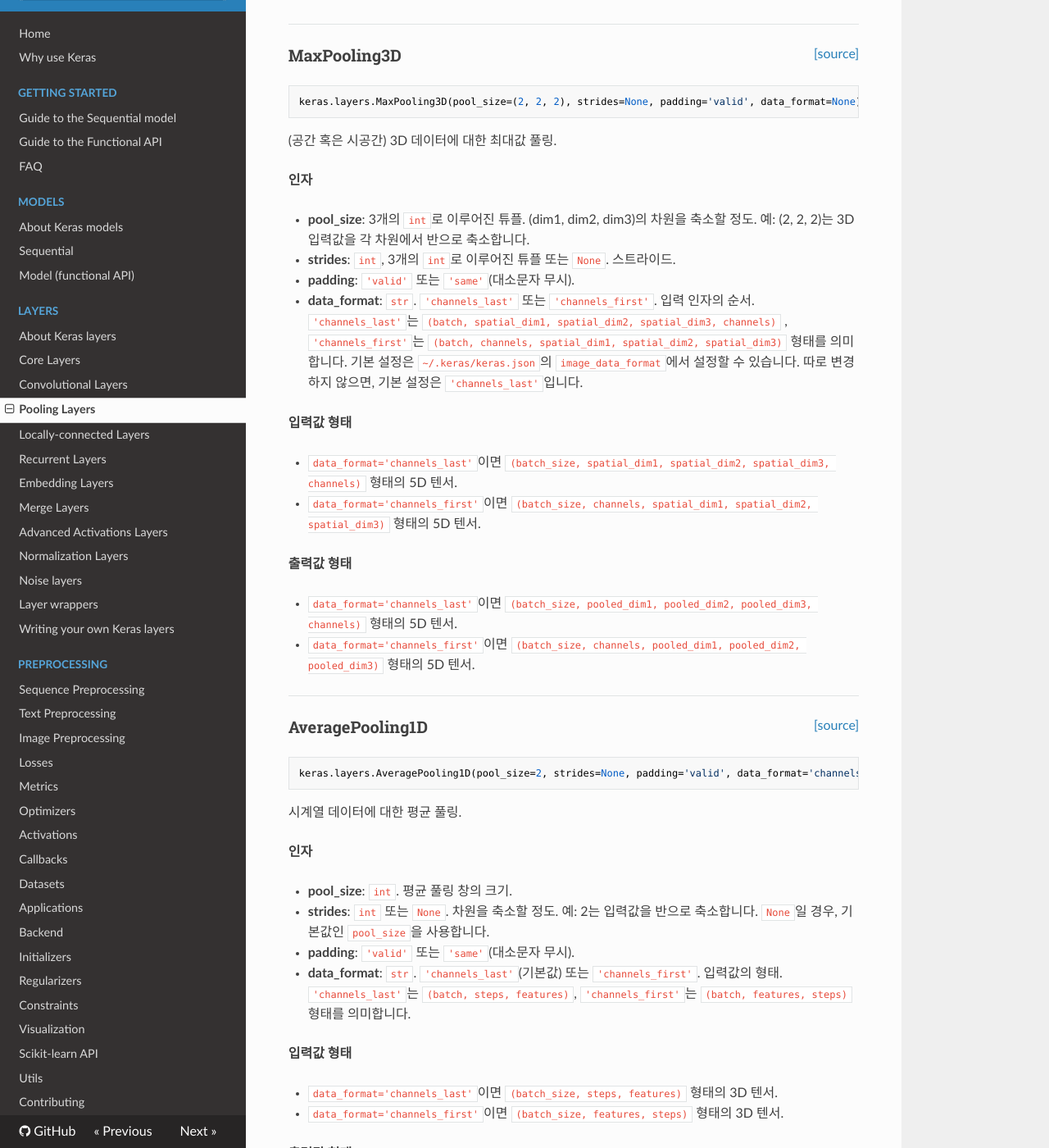
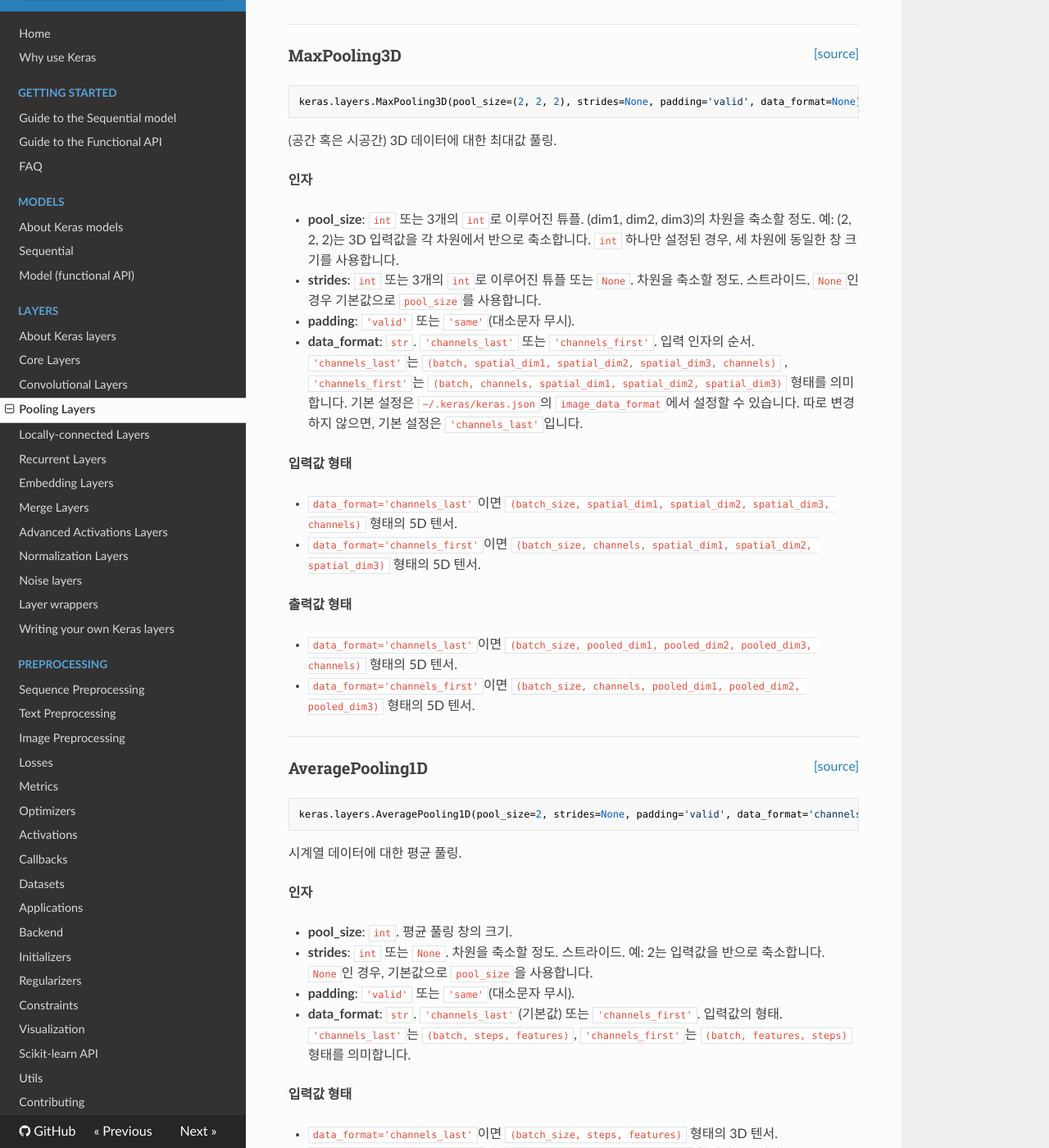
Before and after one commit to keras-team/keras-docs-ko, an MkDocs documentation site: the page built from sources/layers/pooling.md, in a window 1280 px wide and 1400 px high, scrolled down 1506 px. Shown: the whole window at 82% size. Built offline with MkDocs 1.6.1, drawn with Linux system fonts in a browser that asks for light colours; nearby versions of some CDN libraries; some of the changed text lies outside the part shown.

Commit message:
Update pooling.md
Maxpooling3D의 pool_size에 `int`추가
stride 형식 통일

```diff
--- a/sources/layers/pooling.md
+++ b/sources/layers/pooling.md
@@ -10,7 +10,7 @@ keras.layers.MaxPooling1D(pool_size=2, strides=None, padding='valid', data_forma
 __인자__
 
 - __pool_size__: `int`. 최대값 풀링 창<sub>window</sub>의 크기.
-- __strides__: `int` 또는 `None`. 차원을 축소할 정도.
+- __strides__: `int` 또는 `None`. 차원을 축소할 정도. 스트라이드.
     예: 2는 입력 값을 반으로 줄입니다.
     `None`일 경우, 기본값으로 `pool_size`을 사용합니다.
 - __padding__: `str`. `'valid'` 또는 `'same'`(대소문자 무시).
@@ -53,8 +53,8 @@ __인자__
     (가로, 세로)의 차원을 축소할 정도.
     예: (2, 2)는 2D 입력값을 각 차원에서 반으로 축소합니다.
     `int` 하나만 설정된 경우, 두 차원에 동일한 창 크기를 사용합니다.
-- __strides__: `int`, 2개의 `int`로 이루어진 튜플 또는 `None`. 스트라이드.
-    `None`일 경우 기본값으로 `pool_size`를 사용합니다.
+- __strides__: `int`, 2개의 `int`로 이루어진 튜플 또는 `None`. 차원을 축소할 정도. 스트라이드.
+    `None`인 경우 기본값으로 `pool_size`를 사용합니다.
 - __padding__: `'valid'` 또는 `'same'`(대소문자 무시).
 - __data_format__: `str`.
     `'channels_last'` 또는 `'channels_first'`.
@@ -96,10 +96,12 @@ keras.layers.MaxPooling3D(pool_size=(2, 2, 2), strides=None, padding='valid', da
 
 __인자__
 
-- __pool_size__: 3개의 `int`로 이루어진 튜플.
+- __pool_size__: `int` 또는 3개의 `int`로 이루어진 튜플.
     (dim1, dim2, dim3)의 차원을 축소할 정도.
     예: (2, 2, 2)는 3D 입력값을 각 차원에서 반으로 축소합니다.
-- __strides__: `int`, 3개의 `int`로 이루어진 튜플 또는 `None`. 스트라이드.
+    `int` 하나만 설정된 경우, 세 차원에 동일한 창 크기를 사용합니다.
+- __strides__: `int` 또는 3개의 `int`로 이루어진 튜플 또는 `None`. 차원을 축소할 정도. 스트라이드.
+    `None`인 경우 기본값으로 `pool_size`를 사용합니다.
 - __padding__: `'valid'` 또는 `'same'`(대소문자 무시).
 - __data_format__: `str`.
     `'channels_last'` 또는 `'channels_first'`.
@@ -144,9 +146,9 @@ keras.layers.AveragePooling1D(pool_size=2, strides=None, padding='valid', data_f
 __인자__
 
 - __pool_size__: `int`. 평균 풀링 창의 크기.
-- __strides__: `int` 또는 `None`. 차원을 축소할 정도.
+- __strides__: `int` 또는 `None`. 차원을 축소할 정도. 스트라이드.
     예: 2는 입력값을 반으로 축소합니다.
-    `None`일 경우, 기본값인 `pool_size`을 사용합니다.
+    `None`인 경우, 기본값으로 `pool_size`을 사용합니다.
 - __padding__: `'valid'` 또는 `'same'`(대소문자 무시).
 - __data_format__: `str`.
     `'channels_last'`(기본값) 또는 `'channels_first'`.
@@ -188,8 +190,8 @@ __인자__
     (가로, 세로)의 차원을 축소할 정도.
     예: (2, 2)는 2D 입력값을 각 차원에서 반으로 축소합니다.
     `int` 하나만 설정된 경우, 두 차원에 동일한 창 크기를 사용합니다.
-- __strides__: `int`, 2개의 `int`로 이루어진 튜플 또는 `None`. 스트라이드.
-    `None`일 경우 기본값으로 `pool_size`를 사용합니다.
+- __strides__: `int` 또는 2개의 `int`로 이루어진 튜플 또는 `None`. 차원을 축소할 정도. 스트라이드.
+    `None`인 경우 기본값으로 `pool_size`를 사용합니다.
 - __padding__: `'valid'` 또는 `'same'`(대소문자 무시).
 - __data_format__: `str`.
     `'channels_last'` 또는 `'channels_first'`.
@@ -234,7 +236,9 @@ __인자__
 - __pool_size__: `int` 또는 3개의 `int`로 이루어진 튜플.
     (dim1, dim2, dim3)의 차원을 축소할 정도.
     예: (2, 2, 2)는 3D 입력값을 각 차원에서 반으로 축소합니다.
-- __strides__: `int`, 3개의 `int`로 이루어진 튜플 또는 `None`. 스트라이드.
+    `int` 하나만 설정된 경우, 세 차원에 동일한 창 크기를 사용합니다.
+- __strides__: `int` 또는 3개의 `int`로 이루어진 튜플 또는 `None`. 차원을 축소할 정도. 스트라이드.
+    `None`인 경우 기본값으로 `pool_size`를 사용합니다.
 - __padding__: `'valid'` 또는 `'same'`(대소문자 무시).
 - __data_format__: `str`.
     `'channels_last'` 또는 `'channels_first'`.
@@ -457,9 +461,8 @@ __인자__
 - __data_format__: `str`.
     `'channels_last'` 또는 `'channels_first'`.
     입력 인자의 순서. `'channels_last'`는
-    `(batch, spatial_dim1, spatial_dim2, spatial_dim3, channels)`
-    , `'channels_first'`는
-    `(batch, channels, spatial_dim1, spatial_dim2, spatial_dim3)`
+    `(batch, spatial_dim1, spatial_dim2, spatial_dim3, channels)`,
+    `'channels_first'`는 `(batch, channels, spatial_dim1, spatial_dim2, spatial_dim3)`
     형태를 의미합니다.
     기본 설정은 `~/.keras/keras.json`의
     `image_data_format`에서 설정할 수 있습니다.
```
